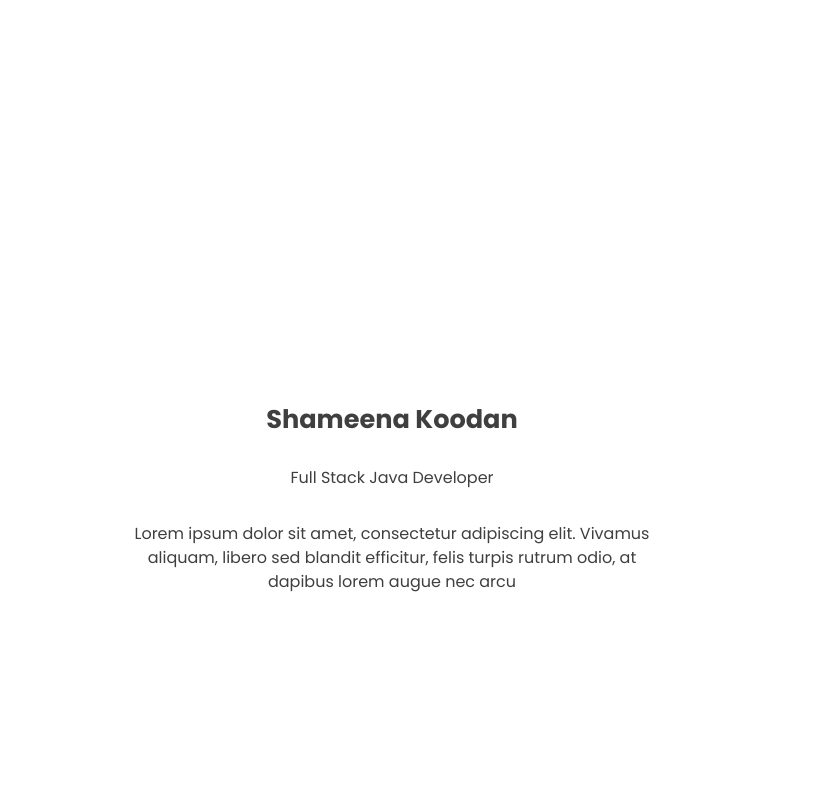
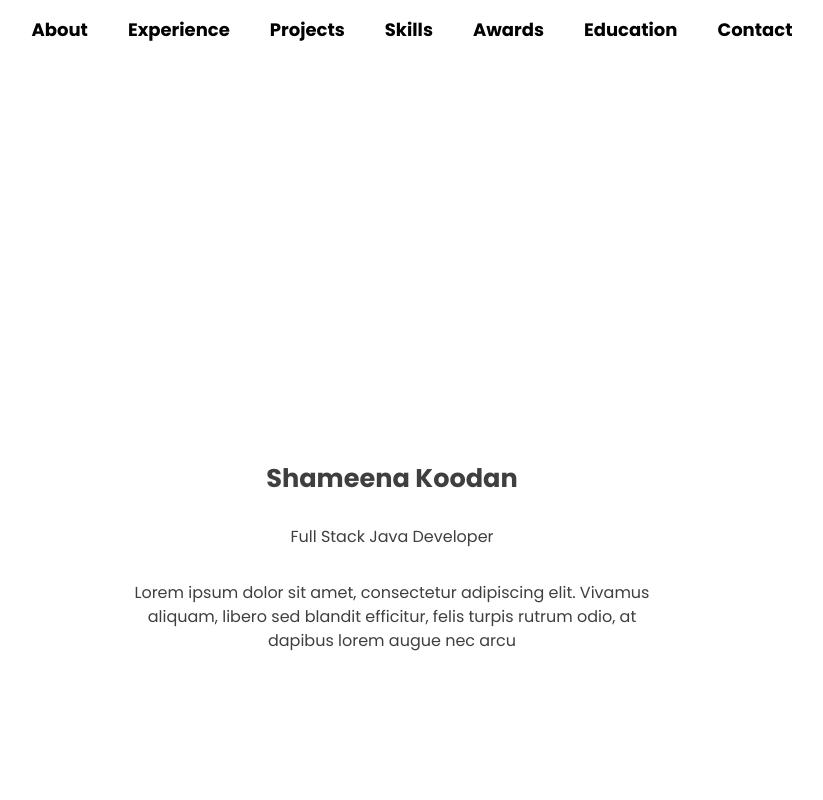
Before and after one commit to shameenakoodan/shameenakoodan-portfolio, a React (Create React App) app: page / in a window 1280 px wide. Shown: the top 800 px of the page, without its empty margins (248-1071 px from the left). Built offline with nearby package versions, Linux system fonts and the light colour scheme.

Commit message:
Added scrolling to different sections

```diff
--- a/src/App.js
+++ b/src/App.js
@@ -1,12 +1,13 @@
 import "./App.css";
 
 import Navigation from "./components/Navigation/Navigation";
+
 const App = () => {
 
 
   return (
     <div className="App">
-
+      <Navigation />
       <section className="parallax-container">
       <div className="card-hero">
           <div className="card-img"></div>
@@ -25,9 +26,11 @@ const App = () => {
         </div>
       </section>
 
-      <section className="buffer"></section>
+      <section className="buffer" id = "about-me">
+        About me
+      </section>
 
-      <section className="parallax-container parallax-container2">
+      <section className="parallax-container parallax-container2" id="experience">
         <div className="card">
           <div className="card-img"></div>
           <h3>Experience</h3>
@@ -70,7 +73,13 @@ const App = () => {
         </div>
       </section>
 
-      <section className="buffer"></section>
+      <section className="buffer" id = "projects"></section>
+      <section className="parallax-container parallax-container2" id="skills">
+      </section>
+      <section className="buffer" id = "awards"></section>
+      <section className="parallax-container parallax-container2" id="education">
+      </section>
+      <section className="buffer" id = "contact"></section>
     </div>
   );
 };
--- a/src/components/Navigation/Navigation.jsx
+++ b/src/components/Navigation/Navigation.jsx
@@ -1,16 +1,19 @@
 import "./Navigation.scss";
 const Navigation = ()=>{
-
+  const scrollToSection = (sectionId) => {
+    const section = document.getElementById(sectionId);
+    section.scrollIntoView({ behavior: 'smooth' });
+  };
     return (
         <div>
           <ul>
-          <li className="link" >About</li>
-          <li className="link" >Experience</li>
-          <li className="link">Projects</li>
-          <li className="link">Skills</li>
-          <li className="link">Awards</li>
-          <li className="link">Education</li>
-          <li className="link" >Contact</li>
+          <li className="link" onClick={() => scrollToSection('about-me')}>About</li>
+          <li className="link" onClick={() => scrollToSection('experience')}>Experience</li>
+          <li className="link" onClick={() => scrollToSection('projects')}>Projects</li>
+          <li className="link" onClick={() => scrollToSection('skills')}>Skills</li>
+          <li className="link" onClick={() => scrollToSection('awards')}>Awards</li>
+          <li className="link" onClick={() => scrollToSection('education')}>Education</li>
+          <li className="link" onClick={() => scrollToSection('contact')} >Contact</li>
         </ul>
 
         </div>
```
